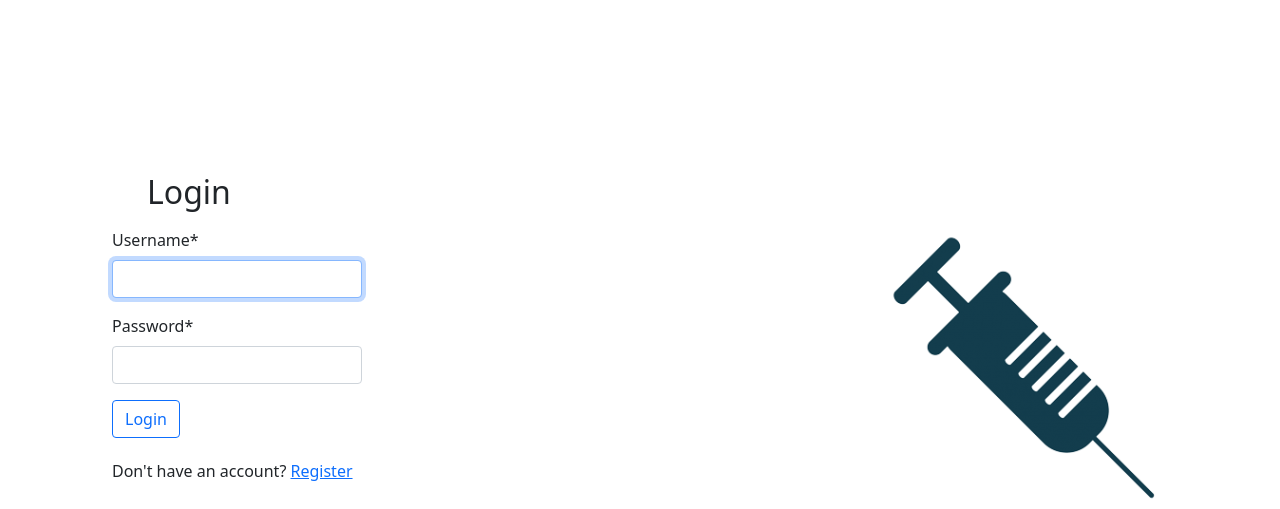
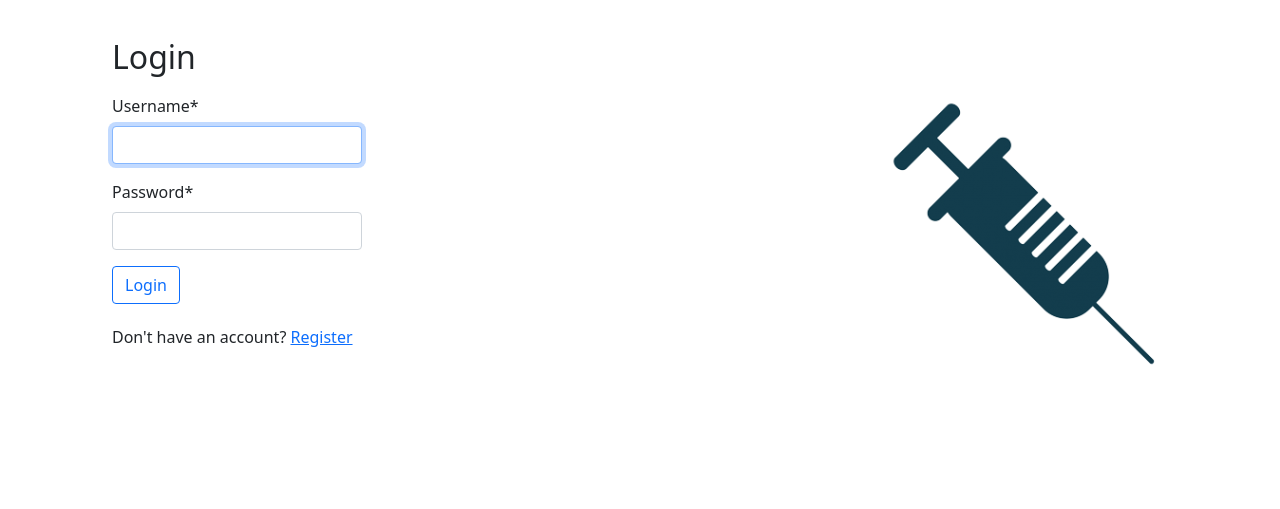
Before and after one commit to bechara-rizk/AUBCOVAX, a Django app: page /login/ in a window 1280 px wide. Shown: the part 56-565 px from the top of the page. Run offline with Django 4.2, Linux system fonts and the light colour scheme; some libraries are stand-ins or nearby versions.

Commit message:
updated pages

```diff
--- a/mysite/main/templates/registration/login.html
+++ b/mysite/main/templates/registration/login.html
@@ -4,11 +4,6 @@
 
 {% block css %}
 <style>
-    h2 {
-         margin-top: 100px;
-        padding: 35px;
-
-      }
     input#id_username {
         width: 250px;
     }
```
Also changed, not shown: mysite/main/templates/medicalSearch.html (+6 -1 lines), mysite/db.sqlite3, mysite/main/static/doc2.png (renamed from mysite/main/images/doc2.png).
